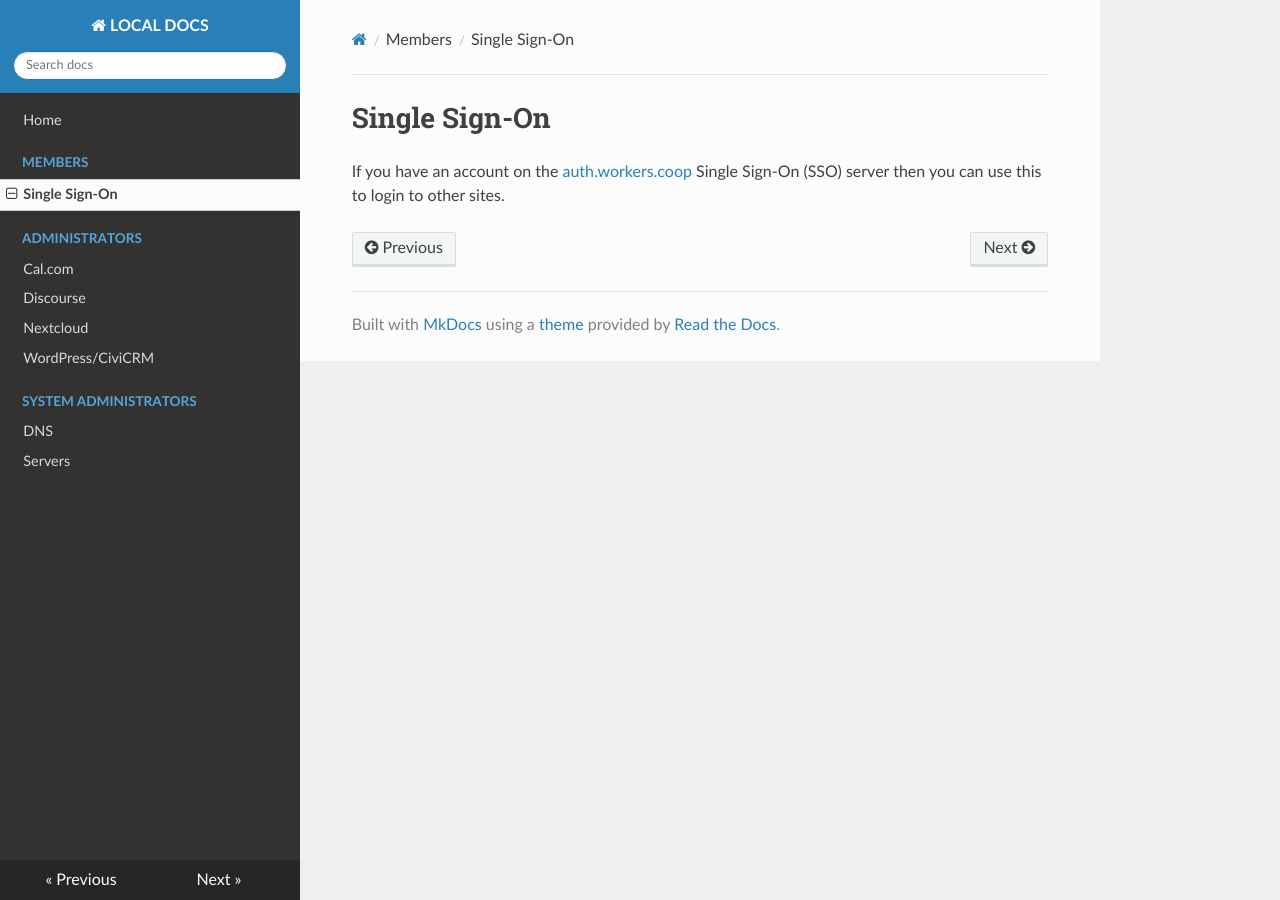
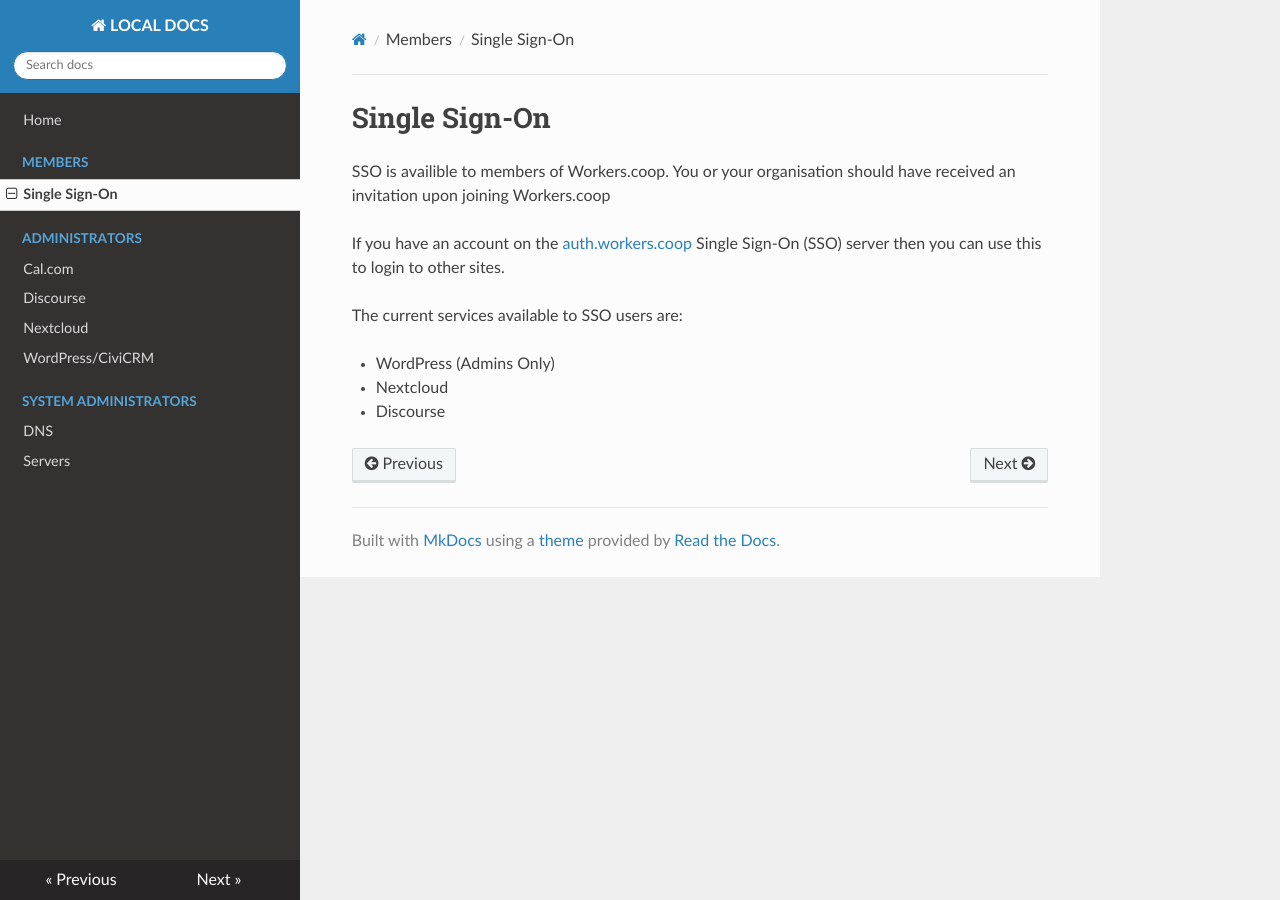
Before and after one commit to workers-coop/docs, an MkDocs documentation site: the page built from docs/members/sso.md, in a window 1280 px wide. Built offline with MkDocs 1.6.1, drawn with Linux system fonts in a browser that asks for light colours; nearby versions of some CDN libraries.

Commit message:
Update file sso.md

```diff
--- a/docs/members/sso.md
+++ b/docs/members/sso.md
@@ -1,5 +1,14 @@
 Single Sign-On
 ==============
 
+SSO is availible to members of Workers.coop.
+You or your organisation should have received an invitation upon joining Workers.coop
+
 If you have an account on the [auth.workers.coop](https://auth.workers.coop/)
 Single Sign-On (SSO) server then you can use this to login to other sites.
+
+The current services available to SSO users are:
+
+- WordPress (Admins Only)
+- Nextcloud
+- Discourse
```
